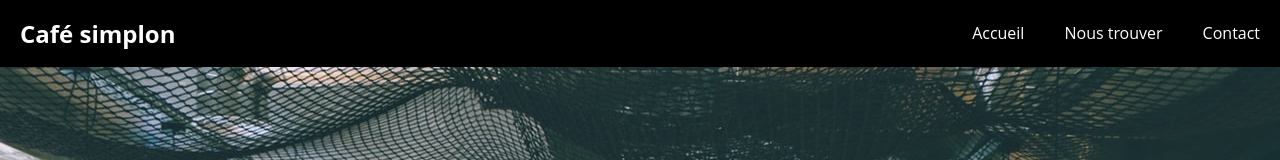
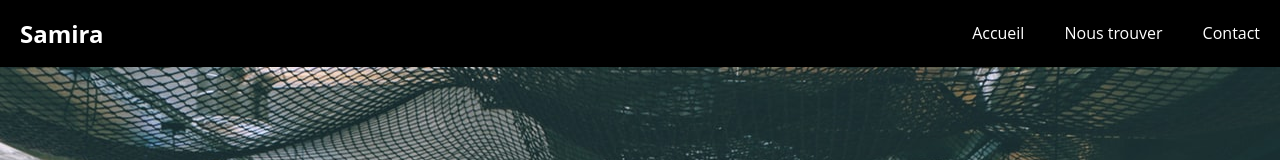
Before and after one commit to Amirati69/Simplon, a plain HTML site: page index.html in a window 1280 px wide. Shown: the top 160 px of the page. Drawn offline with Linux system fonts and the light colour scheme.

Commit message:
j'ai modifier le titre h1

```diff
--- a/index.html
+++ b/index.html
@@ -10,7 +10,7 @@
 <body>
     <header class="header">
         <nav>
-            <h1>Café simplon</h1>
+            <h1>Samira</h1>
             <ul>
                 <li> <a href="index.html">Accueil</a></li>
                 <li> <a href="nous.html">Nous trouver</a></li>
```
